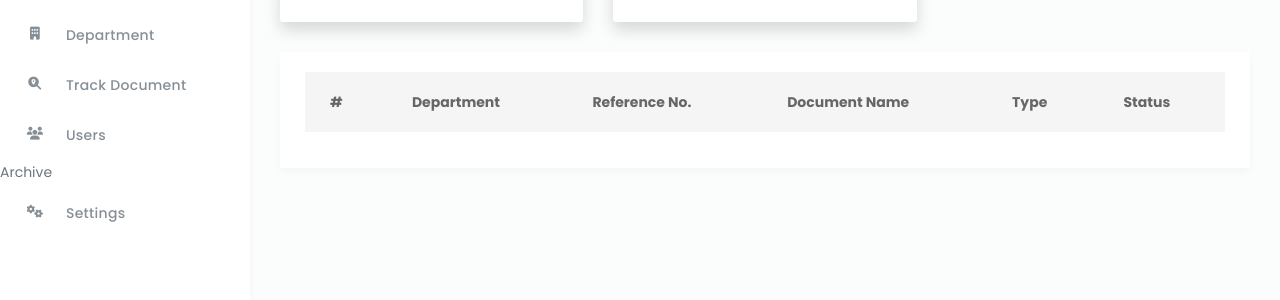
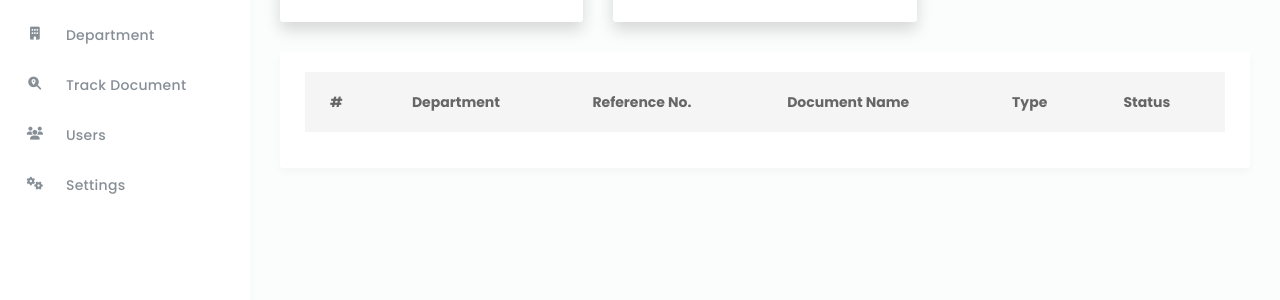
Before and after one commit to jensabado/document-tracker, a PHP site: page /portal/admin/dashboard in a window 1280 px wide. Shown: the part 280-580 px from the top of the page. Run offline with PHP 8.4, Linux system fonts and the light colour scheme; a user stored in the database is signed in; data comes from the database, SQL or seed files in the repository; lists and menus that the app fills with data are empty; some libraries are stand-ins or nearby versions.

Commit message:
fixing base template

```diff
--- a/portal/admin/layout/base.php
+++ b/portal/admin/layout/base.php
@@ -95,7 +95,7 @@ if(!isset($_SESSION['dt_admin_id'])) {
                                 <span>Track Document</span></a></li>
                         <li><a class="nav-link" href="user"><i class="fas fa-solid fa-users"></i>
                                 <span>Users</span></a></li>
-                        <span>Archive</span></a></li>
+                        <!-- <span>Archive</span></a></li> -->
                         <li><a class="nav-link" href="settings"><i class="fas fa-solid fa-gears"></i>
                                 <span>Settings</span></a></li>
                         <!-- <li class="menu-header">Stisla</li>
```
